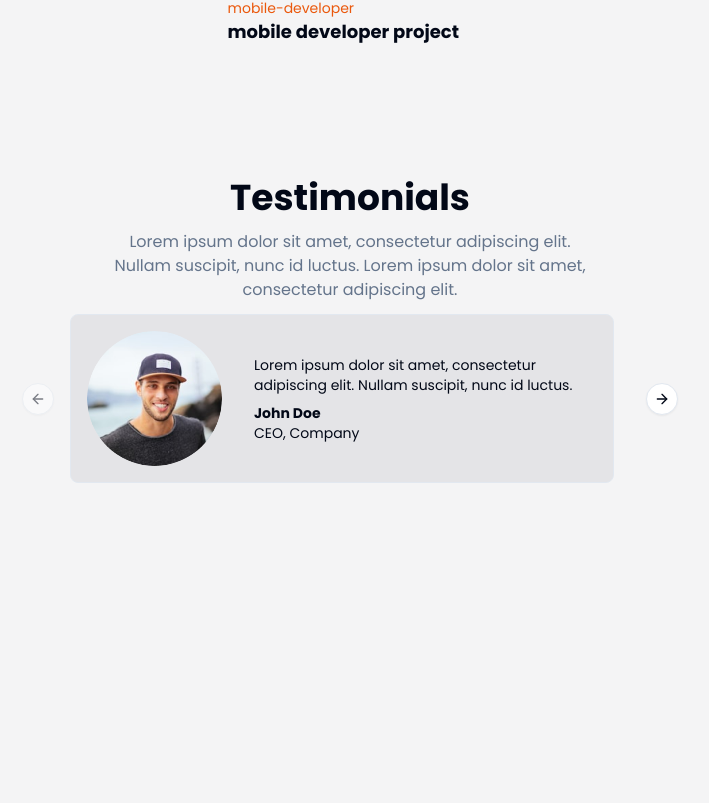
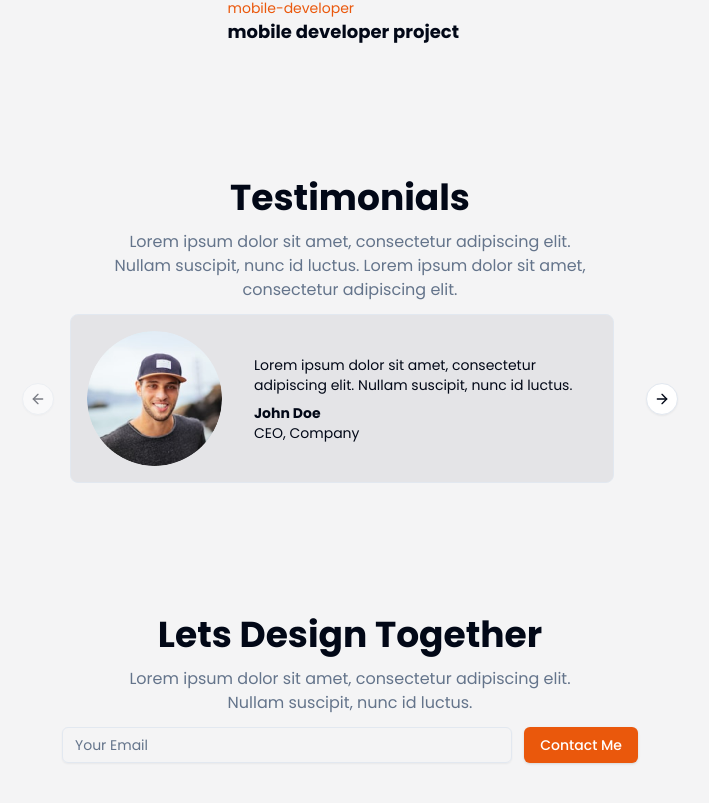
Before and after one commit to makewithreact/my-portfolio, a Next.js app: page / in a window 1280 px wide. Shown: the part 2580-3383 px from the top of the page, without its empty margins (290-999 px from the left). Before the commit the page ends 3159 px from the top, so only its background shows below. Built offline with nearby package versions, Linux system fonts and the light colour scheme.

Commit message:
feat: create a LeadCaptureSection

```diff
--- a/app/page.tsx
+++ b/app/page.tsx
@@ -1,5 +1,6 @@
 import { AboutMeSection } from "@/components/AboutMeSection";
 import { HeroSection } from "@/components/HeroSection";
+import { LeadCaptureSection } from "@/components/LeadCaptureSection";
 import { MyProjectsSection } from "@/components/MyProjectsSection";
 import { ServicesSection } from "@/components/ServicesSection";
 import { TestimonialsSection } from "@/components/TestimonialsSection";
@@ -12,6 +13,7 @@ export default function Home() {
       <ServicesSection />
       <MyProjectsSection />
       <TestimonialsSection />
+      <LeadCaptureSection />
     </main>
   );
 }
--- /dev/null
+++ b/components/LeadCaptureSection.tsx
@@ -0,0 +1,20 @@
+import { Input } from '@/components/ui/input'
+import { Button } from './ui/button'
+
+export function LeadCaptureSection() {
+  return (
+    <section className="w-full pt-5 pb-20 flex flex-col gap-3 items-center">
+      <h1 className="text-4xl font-bold text-center md:text-left">
+        Lets Design Together
+      </h1>
+      <p className="max-w-[500px] text-center text-muted-foreground">
+        Lorem ipsum dolor sit amet, consectetur adipiscing elit. Nullam
+        suscipit, nunc id luctus.
+      </p>
+      <div className="w-full max-w-xl flex flex-col md:flex-row items-center gap-3">
+        <Input placeholder="Your Email" />
+        <Button className="bg-orange-600 text-white w-full md:w-auto">Contact Me</Button>
+      </div>
+    </section>
+  )
+}
--- /dev/null
+++ b/components/ui/input.tsx
@@ -0,0 +1,22 @@
+import * as React from "react"
+
+import { cn } from "@/lib/utils"
+
+const Input = React.forwardRef<HTMLInputElement, React.ComponentProps<"input">>(
+  ({ className, type, ...props }, ref) => {
+    return (
+      <input
+        type={type}
+        className={cn(
+          "flex h-9 w-full rounded-md border border-input bg-transparent px-3 py-1 text-base shadow-sm transition-colors file:border-0 file:bg-transparent file:text-sm file:font-medium file:text-foreground placeholder:text-muted-foreground focus-visible:outline-none focus-visible:ring-1 focus-visible:ring-ring disabled:cursor-not-allowed disabled:opacity-50 md:text-sm",
+          className
+        )}
+        ref={ref}
+        {...props}
+      />
+    )
+  }
+)
+Input.displayName = "Input"
+
+export { Input }
```
